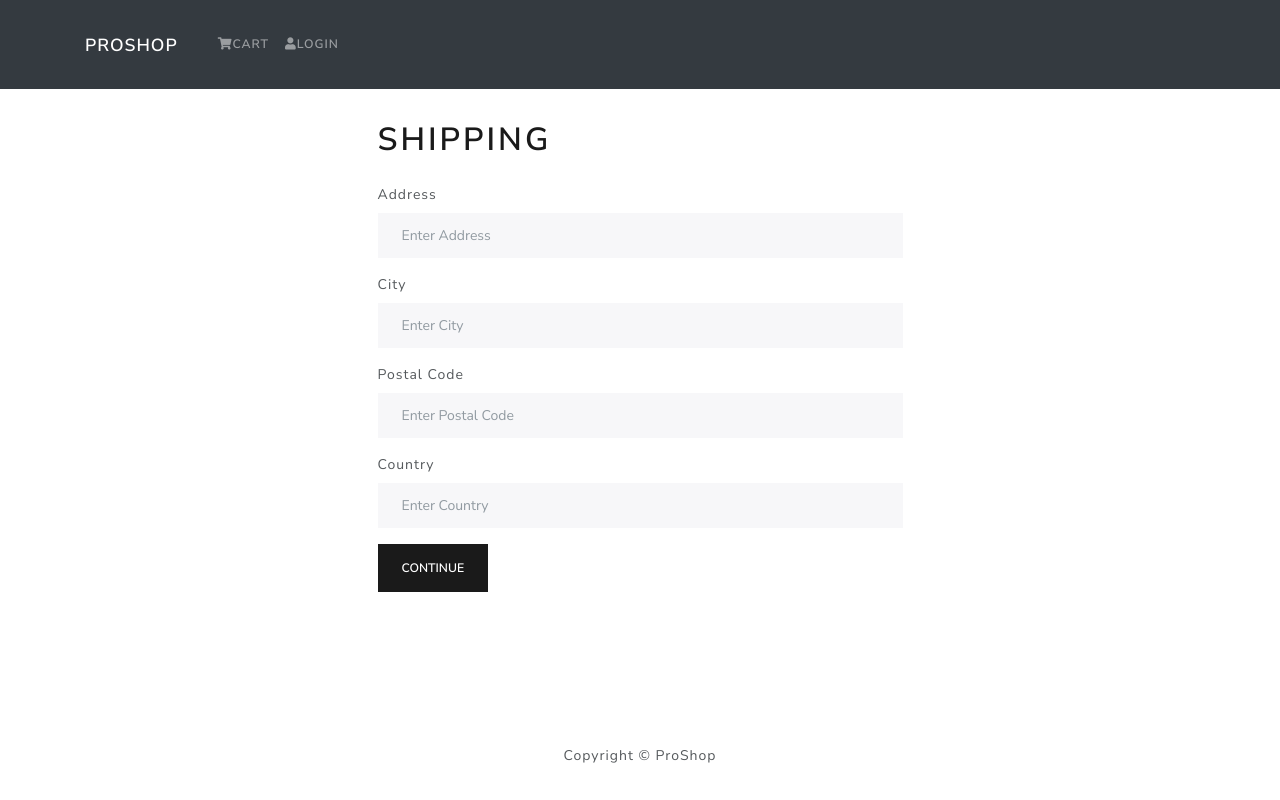
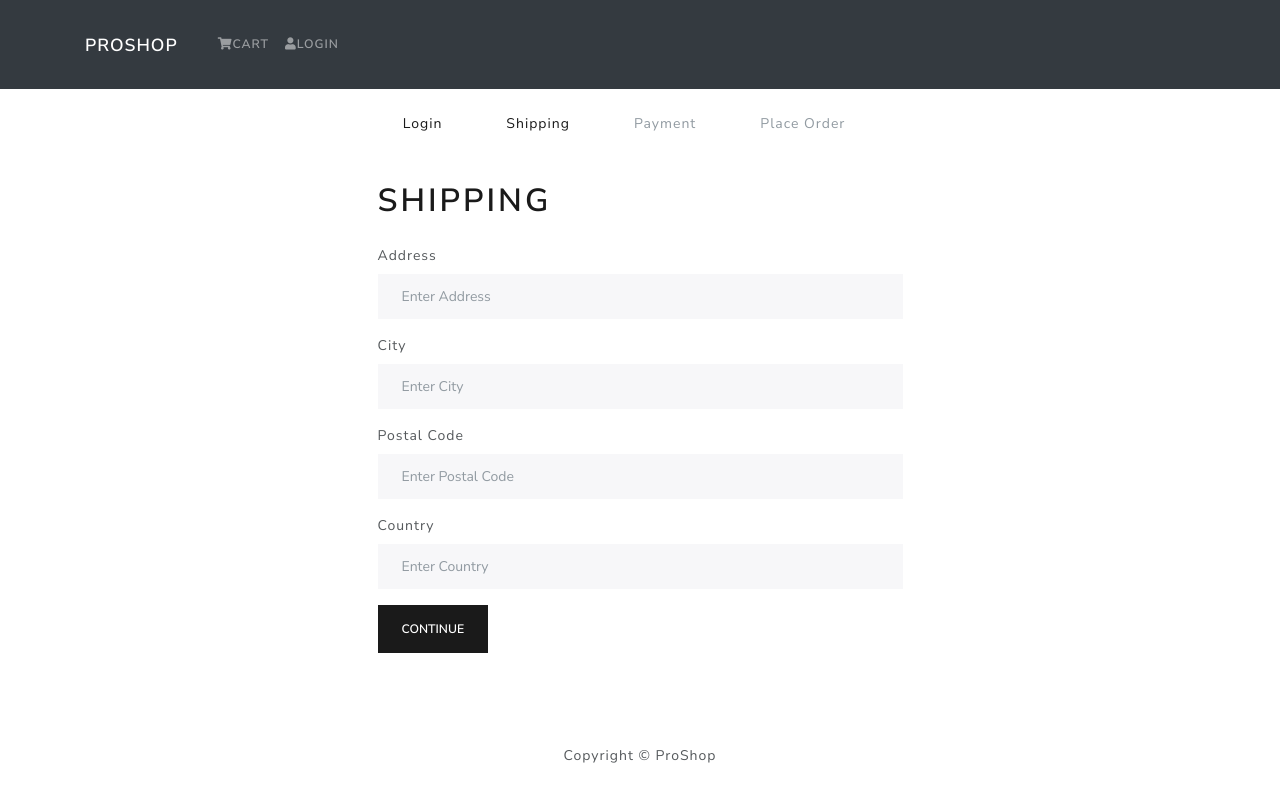
Before and after one commit to Zethzer/proshop-django, a React (Create React App) app in the folder frontend/: page /shipping in a window 1280 px wide. Built offline with nearby package versions, Linux system fonts and the light colour scheme.

Commit message:
Add CheckoutSteps component

```diff
--- /dev/null
+++ b/frontend/src/components/CheckoutSteps.js
@@ -0,0 +1,38 @@
+import React from 'react'
+import { Nav } from 'react-bootstrap'
+import { Link } from 'react-router-dom'
+
+export default function CheckoutSteps({ step1, step2, step3, step4 }) {
+    return (
+        <Nav className='justify-content-center mb-4'>
+            <Nav.Item>
+                {step1 ? (
+                    <Nav.Link as={Link} to='/login'>Login</Nav.Link>
+                ) : (
+                    <Nav.Link disabled>Login</Nav.Link>
+                )}
+            </Nav.Item>
+            <Nav.Item>
+                {step2 ? (
+                    <Nav.Link as={Link} to='/shipping'>Shipping</Nav.Link>
+                ) : (
+                    <Nav.Link disabled>Shipping</Nav.Link>
+                )}
+            </Nav.Item>
+            <Nav.Item>
+                {step3 ? (
+                    <Nav.Link as={Link} to='/payment'>Payment</Nav.Link>
+                ) : (
+                    <Nav.Link disabled>Payment</Nav.Link>
+                )}
+            </Nav.Item>
+            <Nav.Item>
+                {step4 ? (
+                    <Nav.Link as={Link} to='/placeorder'>Place Order</Nav.Link>
+                ) : (
+                    <Nav.Link disabled>Place Order</Nav.Link>
+                )}
+            </Nav.Item>
+        </Nav>
+    )
+}
--- a/frontend/src/screens/ShippingScreen.js
+++ b/frontend/src/screens/ShippingScreen.js
@@ -4,6 +4,7 @@
 import { useDispatch, useSelector } from 'react-redux'
 import FormContainer from '../components/FormContainer'
 import { saveShippingAddress } from '../actions/cartActions'
+import CheckoutSteps from '../components/CheckoutSteps'
 
 export default function ShippingScreen() {
     const navigate = useNavigate()
@@ -25,6 +26,7 @@
 
     return (
         <FormContainer>
+            <CheckoutSteps step1 step2 />
             <h1>Shipping</h1>
             <Form onSubmit={submitHandler}>
                 <Form.Group className='mb-3' controlId='address'>
```
